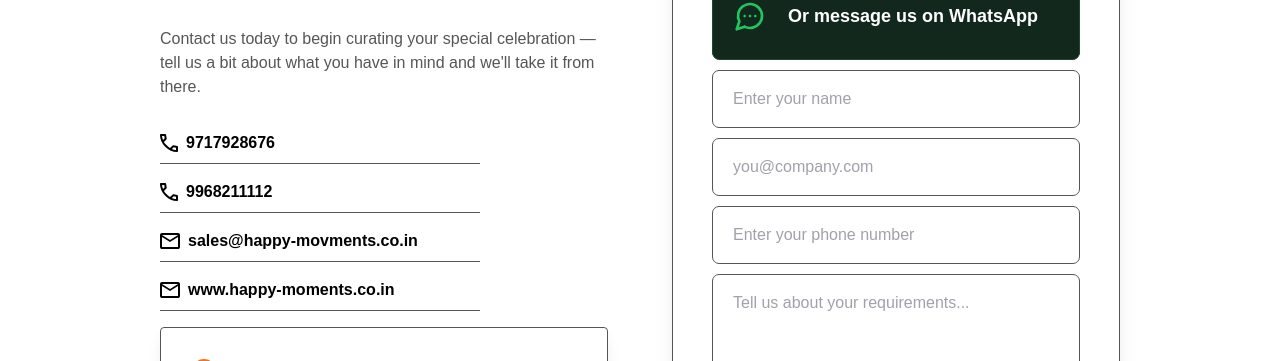
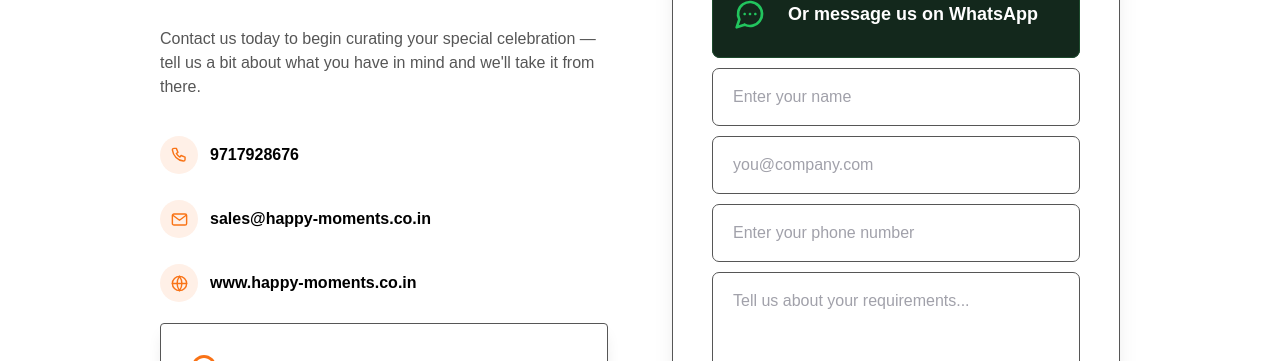
Before and after one commit to kunalsahani076-prog/Happy-Moments, a React (Vite) app: page / in a window 1280 px wide. Shown: the part 7000-7361 px from the top of the page. Built offline with nearby package versions, Linux system fonts and the light colour scheme; a web font is replaced by a local one.

Commit message:
Update project

```diff
--- a/src/AadharHousingPage.jsx
+++ b/src/AadharHousingPage.jsx
@@ -20,7 +20,7 @@ function Footer() {
           <nav className="site-footer-social" aria-label="Social media"><a href="/#contact" aria-label="Facebook"><img src={iconFacebook} alt="" /></a><a href="/#contact" aria-label="Instagram"><img src={iconInstagram} alt="" /></a><a href="/#contact" aria-label="LinkedIn"><img src={iconLinkedIn} alt="" /></a><a href="/#contact" aria-label="Twitter"><img src={iconTwitter} alt="" /></a><a href="/#contact" aria-label="YouTube"><img src={iconYouTube} alt="" /></a></nav>
         </section>
         <section className="site-footer-links"><h3>SERVICES</h3><a href="/#services">Corporate.</a><a href="/#services">Wedding.</a><a href="/#services">Exhibitions.</a><a href="/#services">Special Occasions</a></section>
-        <section className="site-footer-links"><h3>CONTACT</h3><a href="/#contact">Get in Touch</a><a href="tel:+919717928676">+91 9717928676</a><a href="tel:+919968211112">+91 9968211112</a><a href="mailto:sales@happy-moments.co.in">sales@happy-moments.co.in</a></section>
+        <section className="site-footer-links"><h3>CONTACT</h3><a href="/#contact">Get in Touch</a><a href="tel:+919717928676">+91 9717928676</a><a href="mailto:sales@happy-moments.co.in">sales@happy-moments.co.in</a></section>
         <div className="site-footer-bottom"><span className="site-footer-mini-brand"><img src={logo} alt="" />Happy Moments</span><span>Managed By D&apos;miraki</span><span>© 2026 HAPPY MOMENTS. ALL RIGHTS RESERVED.</span></div>
       </div>
     </footer>
--- a/src/AutoExpoPage.jsx
+++ b/src/AutoExpoPage.jsx
@@ -23,7 +23,7 @@ function Footer() {
           <nav className="site-footer-social" aria-label="Social media"><a href="/#contact" aria-label="Facebook"><img src={iconFacebook} alt="" /></a><a href="/#contact" aria-label="Instagram"><img src={iconInstagram} alt="" /></a><a href="/#contact" aria-label="LinkedIn"><img src={iconLinkedIn} alt="" /></a><a href="/#contact" aria-label="Twitter"><img src={iconTwitter} alt="" /></a><a href="/#contact" aria-label="YouTube"><img src={iconYouTube} alt="" /></a></nav>
         </section>
         <section className="site-footer-links"><h3>SERVICES</h3><a href="/#services">Corporate.</a><a href="/#services">Wedding.</a><a href="/#services">Exhibitions.</a><a href="/#services">Special Occasions</a></section>
-        <section className="site-footer-links"><h3>CONTACT</h3><a href="/#contact">Get in Touch</a><a href="tel:+919717928676">+91 9717928676</a><a href="tel:+919968211112">+91 9968211112</a><a href="mailto:sales@happy-moments.co.in">sales@happy-moments.co.in</a></section>
+        <section className="site-footer-links"><h3>CONTACT</h3><a href="/#contact">Get in Touch</a><a href="tel:+919717928676">+91 9717928676</a><a href="mailto:sales@happy-moments.co.in">sales@happy-moments.co.in</a></section>
         <div className="site-footer-bottom"><span className="site-footer-mini-brand"><img src={logo} alt="" />Happy Moments</span><span>Managed By D&apos;miraki</span><span>© 2026 HAPPY MOMENTS. ALL RIGHTS RESERVED.</span></div>
       </div>
     </footer>
--- a/src/DecoIndiaPage.jsx
+++ b/src/DecoIndiaPage.jsx
@@ -20,7 +20,7 @@ function Footer() {
           <nav className="site-footer-social" aria-label="Social media"><a href="/#contact" aria-label="Facebook"><img src={iconFacebook} alt="" /></a><a href="/#contact" aria-label="Instagram"><img src={iconInstagram} alt="" /></a><a href="/#contact" aria-label="LinkedIn"><img src={iconLinkedIn} alt="" /></a><a href="/#contact" aria-label="Twitter"><img src={iconTwitter} alt="" /></a><a href="/#contact" aria-label="YouTube"><img src={iconYouTube} alt="" /></a></nav>
         </section>
         <section className="site-footer-links"><h3>SERVICES</h3><a href="/#services">Corporate.</a><a href="/#services">Wedding.</a><a href="/#services">Exhibitions.</a><a href="/#services">Special Occasions</a></section>
-        <section className="site-footer-links"><h3>CONTACT</h3><a href="/#contact">Get in Touch</a><a href="tel:+919717928676">+91 9717928676</a><a href="tel:+919968211112">+91 9968211112</a><a href="mailto:sales@happy-moments.co.in">sales@happy-moments.co.in</a></section>
+        <section className="site-footer-links"><h3>CONTACT</h3><a href="/#contact">Get in Touch</a><a href="tel:+919717928676">+91 9717928676</a><a href="mailto:sales@happy-moments.co.in">sales@happy-moments.co.in</a></section>
         <div className="site-footer-bottom"><span className="site-footer-mini-brand"><img src={logo} alt="" />Happy Moments</span><span>Managed By D&apos;miraki</span><span>© 2026 HAPPY MOMENTS. ALL RIGHTS RESERVED.</span></div>
       </div>
     </footer>
--- a/src/Gallery.jsx
+++ b/src/Gallery.jsx
@@ -129,7 +129,7 @@ export default function GalleryPage() {
             <nav className="site-footer-social" aria-label="Social media"><a href="/#contact" aria-label="Facebook"><img src={iconFacebook} alt="" /></a><a href="/#contact" aria-label="Instagram"><img src={iconInstagram} alt="" /></a><a href="/#contact" aria-label="LinkedIn"><img src={iconLinkedIn} alt="" /></a><a href="/#contact" aria-label="Twitter"><img src={iconTwitter} alt="" /></a><a href="/#contact" aria-label="YouTube"><img src={iconYouTube} alt="" /></a></nav>
           </section>
           <section className="site-footer-links"><h3>SERVICES</h3><a href="/#services">Corporate.</a><a href="/#services">Wedding.</a><a href="/#services">Exhibitions.</a><a href="/#services">Special Occasions</a></section>
-          <section className="site-footer-links"><h3>CONTACT</h3><a href="/#contact">Get in Touch</a><a href="tel:+919717928676">+91 9717928676</a><a href="tel:+919968211112">+91 9968211112</a><a href="mailto:sales@happy-moments.co.in">sales@happy-moments.co.in</a></section>
+          <section className="site-footer-links"><h3>CONTACT</h3><a href="/#contact">Get in Touch</a><a href="tel:+919717928676">+91 9717928676</a><a href="mailto:sales@happy-moments.co.in">sales@happy-moments.co.in</a></section>
         </div>
         <div className="footer-bottom">© 2026 HAPPY MOMENTS. ALL RIGHTS RESERVED.</div>
         <div className="site-footer-bottom"><span className="site-footer-mini-brand"><img src={logo} alt="" />Happy Moments</span><span>Managed By D&apos;miraki</span><span>© 2026 HAPPY MOMENTS. ALL RIGHTS RESERVED.</span></div>
--- a/src/HDFCTownHallPage.jsx
+++ b/src/HDFCTownHallPage.jsx
@@ -20,7 +20,7 @@ function Footer() {
           <nav className="site-footer-social" aria-label="Social media"><a href="/#contact" aria-label="Facebook"><img src={iconFacebook} alt="" /></a><a href="/#contact" aria-label="Instagram"><img src={iconInstagram} alt="" /></a><a href="/#contact" aria-label="LinkedIn"><img src={iconLinkedIn} alt="" /></a><a href="/#contact" aria-label="Twitter"><img src={iconTwitter} alt="" /></a><a href="/#contact" aria-label="YouTube"><img src={iconYouTube} alt="" /></a></nav>
         </section>
         <section className="site-footer-links"><h3>SERVICES</h3><a href="/#services">Corporate.</a><a href="/#services">Wedding.</a><a href="/#services">Exhibitions.</a><a href="/#services">Special Occasions</a></section>
-        <section className="site-footer-links"><h3>CONTACT</h3><a href="/#contact">Get in Touch</a><a href="tel:+919717928676">+91 9717928676</a><a href="tel:+919968211112">+91 9968211112</a><a href="mailto:sales@happy-moments.co.in">sales@happy-moments.co.in</a></section>
+        <section className="site-footer-links"><h3>CONTACT</h3><a href="/#contact">Get in Touch</a><a href="tel:+919717928676">+91 9717928676</a><a href="mailto:sales@happy-moments.co.in">sales@happy-moments.co.in</a></section>
         <div className="site-footer-bottom"><span className="site-footer-mini-brand"><img src={logo} alt="" />Happy Moments</span><span>Managed By D&apos;miraki</span><span>© 2026 HAPPY MOMENTS. ALL RIGHTS RESERVED.</span></div>
       </div>
     </footer>
--- a/src/IITFPage.jsx
+++ b/src/IITFPage.jsx
@@ -26,7 +26,7 @@ function Footer() {
           <nav className="site-footer-social" aria-label="Social media"><a href="/#contact" aria-label="Facebook"><img src={iconFacebook} alt="" /></a><a href="/#contact" aria-label="Instagram"><img src={iconInstagram} alt="" /></a><a href="/#contact" aria-label="LinkedIn"><img src={iconLinkedIn} alt="" /></a><a href="/#contact" aria-label="Twitter"><img src={iconTwitter} alt="" /></a><a href="/#contact" aria-label="YouTube"><img src={iconYouTube} alt="" /></a></nav>
         </section>
         <section className="site-footer-links"><h3>SERVICES</h3><a href="/#services">Corporate.</a><a href="/#services">Wedding.</a><a href="/#services">Exhibitions.</a><a href="/#services">Special Occasions</a></section>
-        <section className="site-footer-links"><h3>CONTACT</h3><a href="/#contact">Get in Touch</a><a href="tel:+919717928676">+91 9717928676</a><a href="tel:+919968211112">+91 9968211112</a><a href="mailto:sales@happy-moments.co.in">sales@happy-moments.co.in</a></section>
+        <section className="site-footer-links"><h3>CONTACT</h3><a href="/#contact">Get in Touch</a><a href="tel:+919717928676">+91 9717928676</a><a href="mailto:sales@happy-moments.co.in">sales@happy-moments.co.in</a></section>
         <div className="site-footer-bottom"><span className="site-footer-mini-brand"><img src={logo} alt="" />Happy Moments</span><span>Managed By D&apos;miraki</span><span>© 2026 HAPPY MOMENTS. ALL RIGHTS RESERVED.</span></div>
       </div>
     </footer>
--- a/src/IndiaStonemartPage.jsx
+++ b/src/IndiaStonemartPage.jsx
@@ -20,7 +20,7 @@ function Footer() {
           <nav className="site-footer-social" aria-label="Social media"><a href="/#contact" aria-label="Facebook"><img src={iconFacebook} alt="" /></a><a href="/#contact" aria-label="Instagram"><img src={iconInstagram} alt="" /></a><a href="/#contact" aria-label="LinkedIn"><img src={iconLinkedIn} alt="" /></a><a href="/#contact" aria-label="Twitter"><img src={iconTwitter} alt="" /></a><a href="/#contact" aria-label="YouTube"><img src={iconYouTube} alt="" /></a></nav>
         </section>
         <section className="site-footer-links"><h3>SERVICES</h3><a href="/#services">Corporate.</a><a href="/#services">Wedding.</a><a href="/#services">Exhibitions.</a><a href="/#services">Special Occasions</a></section>
-        <section className="site-footer-links"><h3>CONTACT</h3><a href="/#contact">Get in Touch</a><a href="tel:+919717928676">+91 9717928676</a><a href="tel:+919968211112">+91 9968211112</a><a href="mailto:sales@happy-moments.co.in">sales@happy-moments.co.in</a></section>
+        <section className="site-footer-links"><h3>CONTACT</h3><a href="/#contact">Get in Touch</a><a href="tel:+919717928676">+91 9717928676</a><a href="mailto:sales@happy-moments.co.in">sales@happy-moments.co.in</a></section>
         <div className="site-footer-bottom"><span className="site-footer-mini-brand"><img src={logo} alt="" />Happy Moments</span><span>Managed By D&apos;miraki</span><span>© 2026 HAPPY MOMENTS. ALL RIGHTS RESERVED.</span></div>
       </div>
     </footer>
--- a/src/JCBFamilyDayPage.jsx
+++ b/src/JCBFamilyDayPage.jsx
@@ -20,7 +20,7 @@ function Footer() {
           <nav className="site-footer-social" aria-label="Social media"><a href="/#contact" aria-label="Facebook"><img src={iconFacebook} alt="" /></a><a href="/#contact" aria-label="Instagram"><img src={iconInstagram} alt="" /></a><a href="/#contact" aria-label="LinkedIn"><img src={iconLinkedIn} alt="" /></a><a href="/#contact" aria-label="Twitter"><img src={iconTwitter} alt="" /></a><a href="/#contact" aria-label="YouTube"><img src={iconYouTube} alt="" /></a></nav>
         </section>
         <section className="site-footer-links"><h3>SERVICES</h3><a href="/#services">Corporate.</a><a href="/#services">Wedding.</a><a href="/#services">Exhibitions.</a><a href="/#services">Special Occasions</a></section>
-        <section className="site-footer-links"><h3>CONTACT</h3><a href="/#contact">Get in Touch</a><a href="tel:+919717928676">+91 9717928676</a><a href="tel:+919968211112">+91 9968211112</a><a href="mailto:sales@happy-moments.co.in">sales@happy-moments.co.in</a></section>
+        <section className="site-footer-links"><h3>CONTACT</h3><a href="/#contact">Get in Touch</a><a href="tel:+919717928676">+91 9717928676</a><a href="mailto:sales@happy-moments.co.in">sales@happy-moments.co.in</a></section>
         <div className="site-footer-bottom"><span className="site-footer-mini-brand"><img src={logo} alt="" />Happy Moments</span><span>Managed By D&apos;miraki</span><span>© 2026 HAPPY MOMENTS. ALL RIGHTS RESERVED.</span></div>
       </div>
     </footer>
--- a/src/RisingRajasthanPage.jsx
+++ b/src/RisingRajasthanPage.jsx
@@ -24,7 +24,7 @@ function Footer() {
           <nav className="site-footer-social" aria-label="Social media"><a href="/#contact" aria-label="Facebook"><img src={iconFacebook} alt="" /></a><a href="/#contact" aria-label="Instagram"><img src={iconInstagram} alt="" /></a><a href="/#contact" aria-label="LinkedIn"><img src={iconLinkedIn} alt="" /></a><a href="/#contact" aria-label="Twitter"><img src={iconTwitter} alt="" /></a><a href="/#contact" aria-label="YouTube"><img src={iconYouTube} alt="" /></a></nav>
         </section>
         <section className="site-footer-links"><h3>SERVICES</h3><a href="/#services">Corporate.</a><a href="/#services">Wedding.</a><a href="/#services">Exhibitions.</a><a href="/#services">Special Occasions</a></section>
-        <section className="site-footer-links"><h3>CONTACT</h3><a href="/#contact">Get in Touch</a><a href="tel:+919717928676">+91 9717928676</a><a href="tel:+919968211112">+91 9968211112</a><a href="mailto:sales@happy-moments.co.in">sales@happy-moments.co.in</a></section>
+        <section className="site-footer-links"><h3>CONTACT</h3><a href="/#contact">Get in Touch</a><a href="tel:+919717928676">+91 9717928676</a><a href="mailto:sales@happy-moments.co.in">sales@happy-moments.co.in</a></section>
         <div className="site-footer-bottom"><span className="site-footer-mini-brand"><img src={logo} alt="" />Happy Moments</span><span>Managed By D&apos;miraki</span><span>© 2026 HAPPY MOMENTS. ALL RIGHTS RESERVED.</span></div>
       </div>
     </footer>
--- a/src/StonaPage.jsx
+++ b/src/StonaPage.jsx
@@ -20,7 +20,7 @@ function Footer() {
           <nav className="site-footer-social" aria-label="Social media"><a href="/#contact" aria-label="Facebook"><img src={iconFacebook} alt="" /></a><a href="/#contact" aria-label="Instagram"><img src={iconInstagram} alt="" /></a><a href="/#contact" aria-label="LinkedIn"><img src={iconLinkedIn} alt="" /></a><a href="/#contact" aria-label="Twitter"><img src={iconTwitter} alt="" /></a><a href="/#contact" aria-label="YouTube"><img src={iconYouTube} alt="" /></a></nav>
         </section>
         <section className="site-footer-links"><h3>SERVICES</h3><a href="/#services">Corporate.</a><a href="/#services">Wedding.</a><a href="/#services">Exhibitions.</a><a href="/#services">Special Occasions</a></section>
-        <section className="site-footer-links"><h3>CONTACT</h3><a href="/#contact">Get in Touch</a><a href="tel:+919717928676">+91 9717928676</a><a href="tel:+919968211112">+91 9968211112</a><a href="mailto:sales@happy-moments.co.in">sales@happy-moments.co.in</a></section>
+        <section className="site-footer-links"><h3>CONTACT</h3><a href="/#contact">Get in Touch</a><a href="tel:+919717928676">+91 9717928676</a><a href="mailto:sales@happy-moments.co.in">sales@happy-moments.co.in</a></section>
         <div className="site-footer-bottom"><span className="site-footer-mini-brand"><img src={logo} alt="" />Happy Moments</span><span>Managed By D&apos;miraki</span><span>© 2026 HAPPY MOMENTS. ALL RIGHTS RESERVED.</span></div>
       </div>
     </footer>
--- a/src/V1SirsaCupPage.jsx
+++ b/src/V1SirsaCupPage.jsx
@@ -20,7 +20,7 @@ function Footer() {
           <nav className="site-footer-social" aria-label="Social media"><a href="/#contact" aria-label="Facebook"><img src={iconFacebook} alt="" /></a><a href="/#contact" aria-label="Instagram"><img src={iconInstagram} alt="" /></a><a href="/#contact" aria-label="LinkedIn"><img src={iconLinkedIn} alt="" /></a><a href="/#contact" aria-label="Twitter"><img src={iconTwitter} alt="" /></a><a href="/#contact" aria-label="YouTube"><img src={iconYouTube} alt="" /></a></nav>
         </section>
         <section className="site-footer-links"><h3>SERVICES</h3><a href="/#services">Corporate.</a><a href="/#services">Wedding.</a><a href="/#services">Exhibitions.</a><a href="/#services">Special Occasions</a></section>
-        <section className="site-footer-links"><h3>CONTACT</h3><a href="/#contact">Get in Touch</a><a href="tel:+919717928676">+91 9717928676</a><a href="tel:+919968211112">+91 9968211112</a><a href="mailto:sales@happy-moments.co.in">sales@happy-moments.co.in</a></section>
+        <section className="site-footer-links"><h3>CONTACT</h3><a href="/#contact">Get in Touch</a><a href="tel:+919717928676">+91 9717928676</a><a href="mailto:sales@happy-moments.co.in">sales@happy-moments.co.in</a></section>
         <div className="site-footer-bottom"><span className="site-footer-mini-brand"><img src={logo} alt="" />Happy Moments</span><span>Managed By D&apos;miraki</span><span>© 2026 HAPPY MOMENTS. ALL RIGHTS RESERVED.</span></div>
       </div>
     </footer>
--- a/src/imports/Home/index.tsx
+++ b/src/imports/Home/index.tsx
@@ -3129,138 +3129,27 @@ function Container37() {
   );
 }
 
-function Container39() {
-  return (
-    <div className="relative shrink-0 size-[18px]" data-name="Container">
-      <svg className="absolute block inset-0 size-full" fill="none" height="18" preserveAspectRatio="none" viewBox="0 0 18 18" width="18">
-        <g id="Container">
-          <path d={svgPaths.p143e1930} fill="black" id="Icon" />
-        </g>
+function ContactIcon({ type }) {
+  const paths = {
+    phone: <><path d="M5 3h3l2 5-2 1.5a12 12 0 0 0 4.5 4.5L14 12l5 2v3a2 2 0 0 1-2 2A16 16 0 0 1 3 5a2 2 0 0 1 2-2Z" /></>,
+    email: <><rect x="3" y="5" width="18" height="14" rx="2" /><path d="m4 7 8 6 8-6" /></>,
+    web: <><circle cx="12" cy="12" r="9" /><path d="M3 12h18M12 3a15 15 0 0 1 0 18M12 3a15 15 0 0 0 0 18" /></>,
+  };
+
+  return (
+    <span className="flex size-[38px] shrink-0 items-center justify-center rounded-full bg-[#fff0e7] text-[#f97316]" aria-hidden="true">
+      <svg width="19" height="19" viewBox="0 0 24 24" fill="none" stroke="currentColor" strokeWidth="1.8" strokeLinecap="round" strokeLinejoin="round">
+        {paths[type]}
       </svg>
-    </div>
-  );
-}
-
-function Container40() {
-  return (
-    <div className="relative shrink-0" data-name="Container">
-      <div className="bg-clip-padding border-0 border-[transparent] border-solid content-stretch flex flex-col items-start relative size-full">
-        <div className="[word-break:break-word] flex flex-col font-['Hanken_Grotesk:SemiBold',sans-serif] font-semibold justify-center leading-[0] relative shrink-0 text-[16px] text-black whitespace-nowrap">
-          <p className="leading-[24px]">9717928676</p>
-        </div>
-      </div>
-    </div>
-  );
-}
-
-function HorizontalBorder() {
-  return (
-    <div className="content-stretch flex gap-[8px] items-center max-w-[320px] pb-[9px] relative shrink-0 w-[320px]" data-name="HorizontalBorder">
-      <div aria-hidden className="absolute border-[#565656] border-b border-solid inset-0 pointer-events-none" />
-      <Container39 />
-      <Container40 />
-    </div>
-  );
-}
-
-function Container41() {
-  return (
-    <div className="relative shrink-0 size-[18px]" data-name="Container">
-      <svg className="absolute block inset-0 size-full" fill="none" height="18" preserveAspectRatio="none" viewBox="0 0 18 18" width="18">
-        <g id="Container">
-          <path d={svgPaths.p143e1930} fill="black" id="Icon" />
-        </g>
-      </svg>
-    </div>
-  );
-}
-
-function Container42() {
-  return (
-    <div className="relative shrink-0" data-name="Container">
-      <div className="bg-clip-padding border-0 border-[transparent] border-solid content-stretch flex flex-col items-start relative size-full">
-        <div className="[word-break:break-word] flex flex-col font-['Hanken_Grotesk:SemiBold',sans-serif] font-semibold justify-center leading-[0] relative shrink-0 text-[16px] text-black whitespace-nowrap">
-          <p className="leading-[24px]">9968211112</p>
-        </div>
-      </div>
-    </div>
-  );
-}
-
-function HorizontalBorder1() {
-  return (
-    <div className="content-stretch flex gap-[8px] items-center max-w-[320px] pb-[9px] relative shrink-0 w-[320px]" data-name="HorizontalBorder">
-      <div aria-hidden className="absolute border-[#565656] border-b border-solid inset-0 pointer-events-none" />
-      <Container41 />
-      <Container42 />
-    </div>
-  );
-}
-
-function Container43() {
-  return (
-    <div className="h-[16px] relative shrink-0 w-[20px]" data-name="Container">
-      <svg className="absolute block inset-0 size-full" fill="none" height="16" preserveAspectRatio="none" viewBox="0 0 20 16" width="20">
-        <g id="Container">
-          <path d={svgPaths.p13e73800} fill="black" id="Icon" />
-        </g>
-      </svg>
-    </div>
-  );
-}
-
-function Container44() {
-  return (
-    <div className="relative shrink-0" data-name="Container">
-      <div className="bg-clip-padding border-0 border-[transparent] border-solid content-stretch flex flex-col items-start relative size-full">
-        <div className="[word-break:break-word] flex flex-col font-['Hanken_Grotesk:SemiBold',sans-serif] font-semibold justify-center leading-[0] relative shrink-0 text-[16px] text-black whitespace-nowrap">
-          <p className="leading-[24px]">sales@happy-movments.co.in</p>
-        </div>
-      </div>
-    </div>
-  );
-}
-
-function HorizontalBorder2() {
-  return (
-    <div className="content-stretch flex gap-[8px] items-center max-w-[320px] pb-[9px] relative shrink-0 w-[320px]" data-name="HorizontalBorder">
-      <div aria-hidden className="absolute border-[#565656] border-b border-solid inset-0 pointer-events-none" />
-      <Container43 />
-      <Container44 />
-    </div>
-  );
-}
-
-function Container45() {
-  return (
-    <div className="h-[16px] relative shrink-0 w-[20px]" data-name="Container">
-      <svg className="absolute block inset-0 size-full" fill="none" height="16" preserveAspectRatio="none" viewBox="0 0 20 16" width="20">
-        <g id="Container">
-          <path d={svgPaths.p13e73800} fill="black" id="Icon" />
-        </g>
-      </svg>
-    </div>
-  );
-}
-
-function Container46() {
-  return (
-    <div className="relative shrink-0" data-name="Container">
-      <div className="bg-clip-padding border-0 border-[transparent] border-solid content-stretch flex flex-col items-start relative size-full">
-        <div className="[word-break:break-word] flex flex-col font-['Hanken_Grotesk:SemiBold',sans-serif] font-semibold justify-center leading-[0] relative shrink-0 text-[16px] text-black whitespace-nowrap">
-          <p className="leading-[24px]">www.happy-moments.co.in</p>
-        </div>
-      </div>
-    </div>
-  );
-}
-
-function HorizontalBorder3() {
-  return (
-    <div className="content-stretch flex gap-[8px] items-center max-w-[320px] pb-[9px] relative shrink-0 w-[320px]" data-name="HorizontalBorder">
-      <div aria-hidden className="absolute border-[#565656] border-b border-solid inset-0 pointer-events-none" />
-      <Container45 />
-      <Container46 />
+    </span>
+  );
+}
+
+function ContactDetail({ type, children }) {
+  return (
+    <div className="flex min-h-[48px] w-full max-w-[320px] items-center gap-[12px]" data-name="Contact detail">
+      <ContactIcon type={type} />
+      <span className="[word-break:break-word] font-['Hanken_Grotesk:SemiBold',sans-serif] text-[16px] font-semibold leading-[24px] text-black">{children}</span>
     </div>
   );
 }
@@ -3268,10 +3157,9 @@ function HorizontalBorder3() {
 function Container38() {
   return (
     <div className="content-stretch flex flex-col gap-[16px] items-start pt-[16px] relative shrink-0 w-full" data-name="Container">
-      <HorizontalBorder />
-      <HorizontalBorder1 />
-      <HorizontalBorder2 />
-      <HorizontalBorder3 />
+      <ContactDetail type="phone">9717928676</ContactDetail>
+      <ContactDetail type="email">sales@happy-moments.co.in</ContactDetail>
+      <ContactDetail type="web">www.happy-moments.co.in</ContactDetail>
     </div>
   );
 }
@@ -3697,7 +3585,7 @@ function Frame15() {
 
 function SectionLetsPlanYourNextMoment() {
   return (
-    <div className="content-stretch flex flex-col items-center pb-[120px] pt-[121px] px-[24px] relative shrink-0 w-full" data-name="Section - Let's plan your next moment">
+    <div id="contact" className="scroll-mt-[80px] content-stretch flex flex-col items-center pb-[120px] pt-[121px] px-[24px] relative shrink-0 w-full" data-name="Section - Let's plan your next moment">
       <div aria-hidden className="absolute border-[rgba(208,197,175,0.3)] border-solid border-t inset-0 pointer-events-none" />
       <div className="w-full max-w-[1120px]">
         <Frame15 />
@@ -3743,7 +3631,7 @@ function Footer() {
           <nav className="site-footer-social" aria-label="Social media"><a href="#contact" aria-label="Facebook"><img src={iconFacebook} alt="" /></a><a href="#contact" aria-label="Instagram"><img src={iconInstagram} alt="" /></a><a href="#contact" aria-label="LinkedIn"><img src={iconLinkedIn} alt="" /></a><a href="#contact" aria-label="Twitter"><img src={iconTwitter} alt="" /></a><a href="#contact" aria-label="YouTube"><img src={iconYouTube} alt="" /></a></nav>
         </section>
         <section className="site-footer-links"><h3>SERVICES</h3><a href="#services">Corporate.</a><a href="#services">Wedding.</a><a href="#services">Exhibitions.</a><a href="#services">Special Occasions</a></section>
-        <section className="site-footer-links"><h3>CONTACT</h3><a href="#contact">Get in Touch</a><a href="tel:+919717928676">+91 9717928676</a><a href="tel:+919968211112">+91 9968211112</a><a href="mailto:sales@happy-moments.co.in">sales@happy-moments.co.in</a></section>
+        <section className="site-footer-links"><h3>CONTACT</h3><a href="#contact">Get in Touch</a><a href="tel:+919717928676">+91 9717928676</a><a href="mailto:sales@happy-moments.co.in">sales@happy-moments.co.in</a></section>
       </div>
       <div className="site-footer-bottom"><span className="site-footer-mini-brand"><img src={imgImageHappyMomentsLogo} alt="" />Happy Moments</span><span>Managed By D&apos;miraki</span><span>© 2026 HAPPY MOMENTS. ALL RIGHTS RESERVED.</span></div>
     </footer>
```
